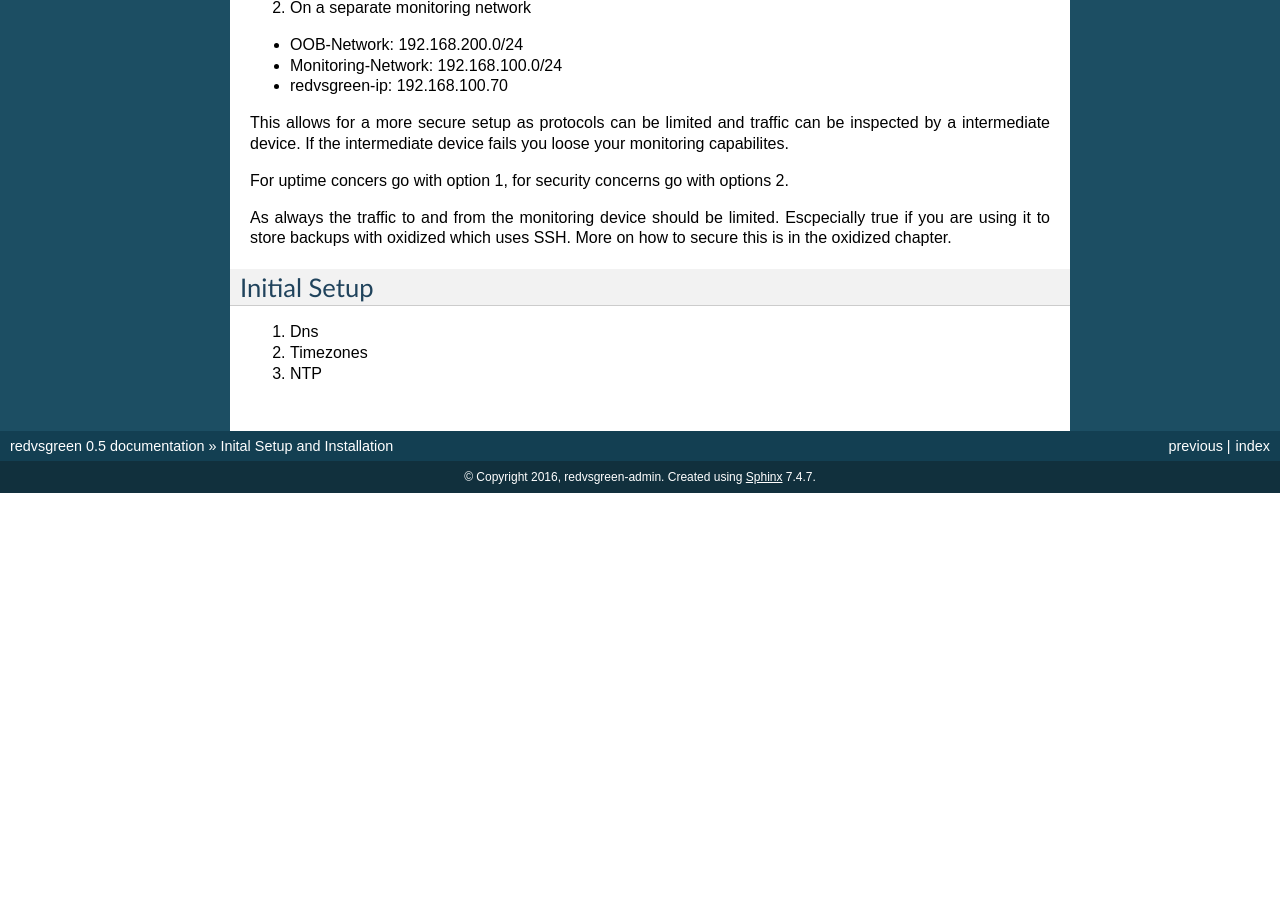
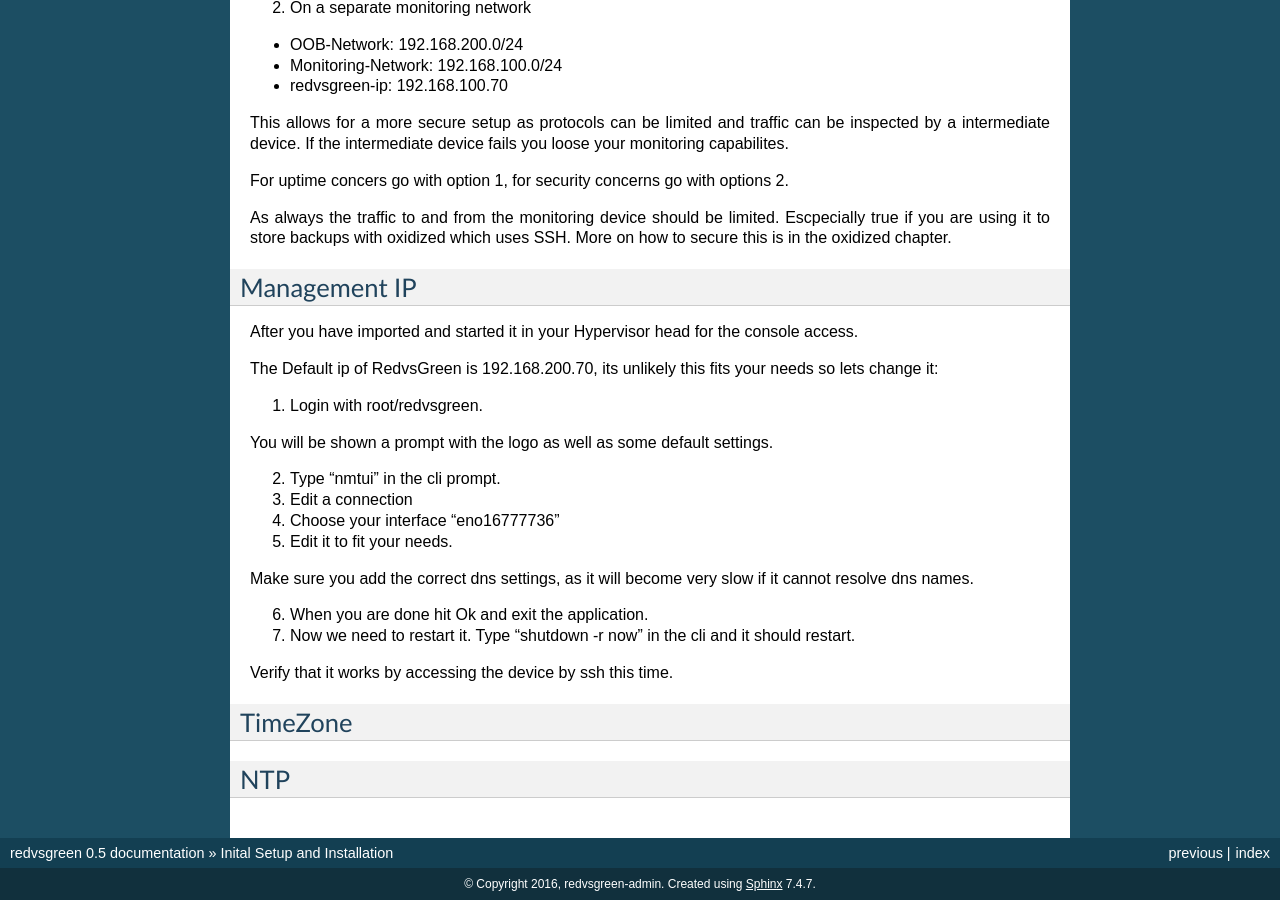
Before and after one commit to RedvsGreen-org/Docs, a Sphinx documentation site: the page built from docs/source/gettingstarted.rst, in a window 1280 px wide and 900 px high, scrolled down 794 px. Built offline with Sphinx 7.4.7, drawn with Linux system fonts in a browser that asks for light colours; before the commit the page ends 1287 px from its top, so only the background shows below that; some of the changed text lies outside the part shown.

Commit message:
Update gettingstarted.rst

```diff
--- a/docs/source/gettingstarted.rst
+++ b/docs/source/gettingstarted.rst
@@ -48,9 +48,32 @@ For uptime concers go with option 1, for security concerns go with options 2.
 
 As always the traffic to and from the monitoring device should be limited. Escpecially true if you are using it to store backups with oxidized which uses SSH. More on how to secure this is in the oxidized chapter.
 
-Initial Setup
+Management IP
 ------------
 
-1. Dns
-2. Timezones
-3. NTP
+After you have imported and started it in your Hypervisor head for the console access.
+
+The Default ip of RedvsGreen is 192.168.200.70, its unlikely this fits your needs so lets change it:
+
+1. Login with root/redvsgreen.
+
+You will be shown a prompt with the logo as well as some default settings.
+
+2. Type "nmtui" in the cli prompt.
+3. Edit a connection
+4. Choose your interface "eno16777736"
+5. Edit it to fit your needs.
+
+Make sure you add the correct dns settings, as it will become very slow if it cannot resolve dns names.
+
+6. When you are done hit Ok and exit the application.
+7. Now we need to restart it. Type "shutdown -r now" in the cli and it should restart.
+
+Verify that it works by accessing the device by ssh this time.
+
+
+TimeZone
+------------
+
+NTP
+------------
```
